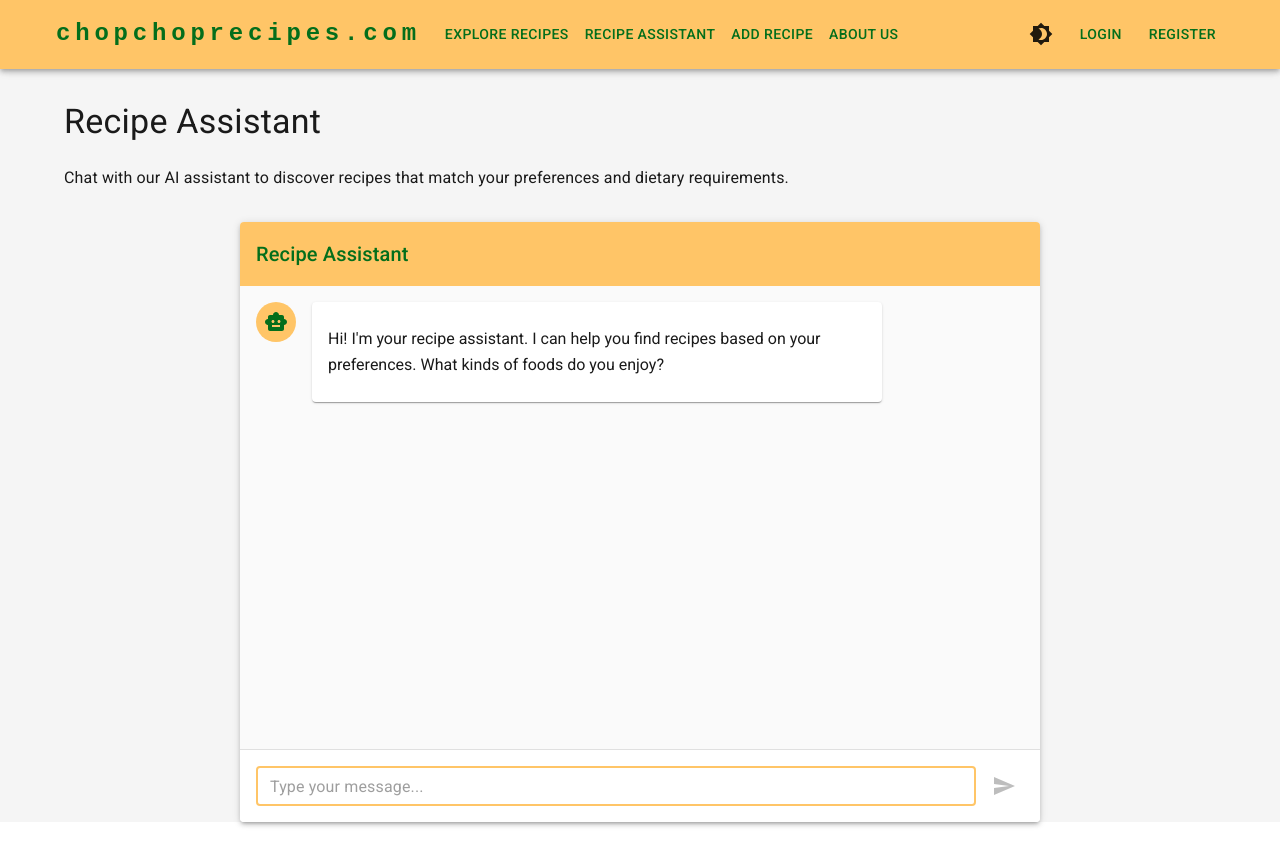
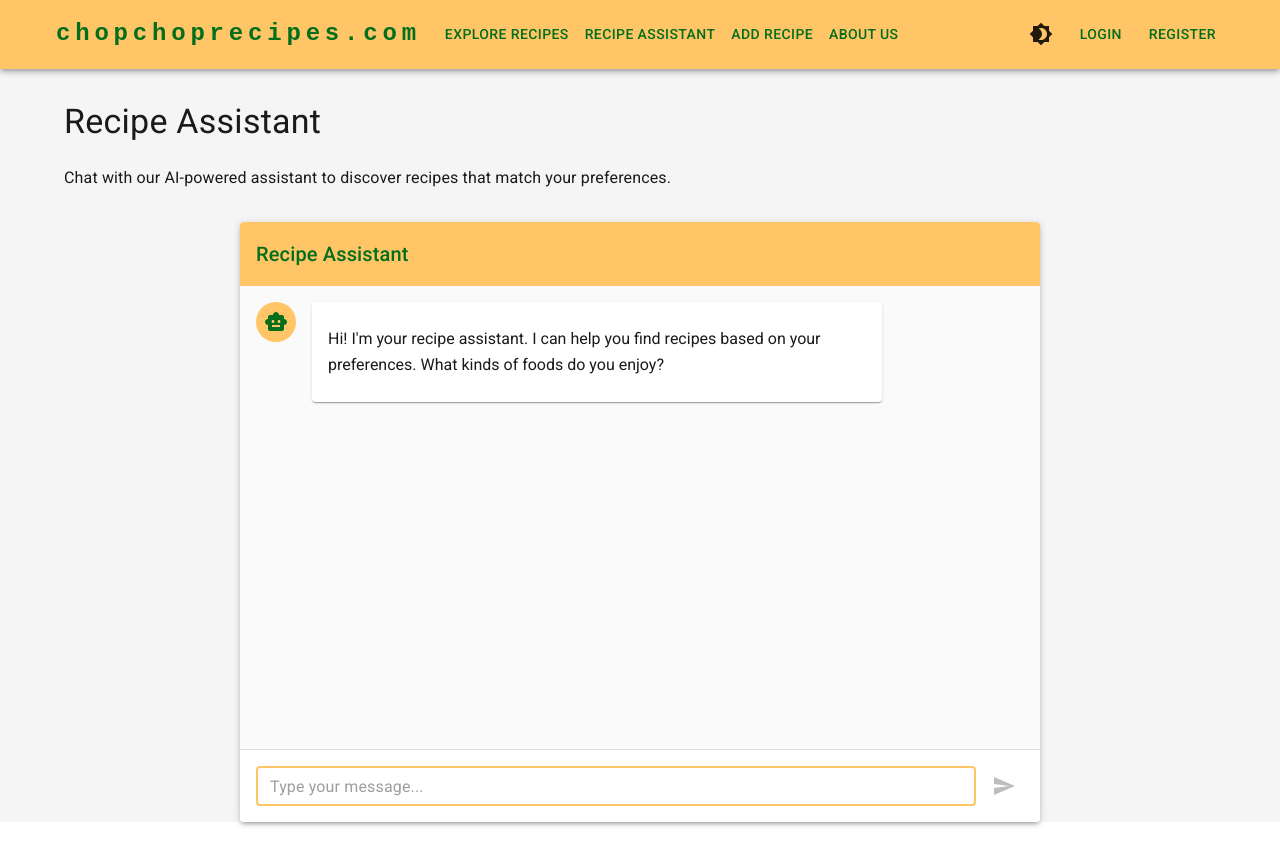
Before and after one commit to nlanzo/recipe-app, a React (Vite) app: page /chat in a window 1280 px wide. Built offline with nearby package versions, Linux system fonts and the light colour scheme.

Commit message:
Refine text on chat page to emphasize AI capabilities

```diff
--- a/src/pages/RecipeChat.tsx
+++ b/src/pages/RecipeChat.tsx
@@ -13,8 +13,8 @@ export default function RecipeChatPage() {
         Recipe Assistant
       </Typography>
       <Typography variant="body1" sx={{ mb: 4 }}>
-        Chat with our AI assistant to discover recipes that match your
-        preferences and dietary requirements.
+        Chat with our AI-powered assistant to discover recipes that match your
+        preferences.
       </Typography>
       <RecipeChat />
     </Container>
```
